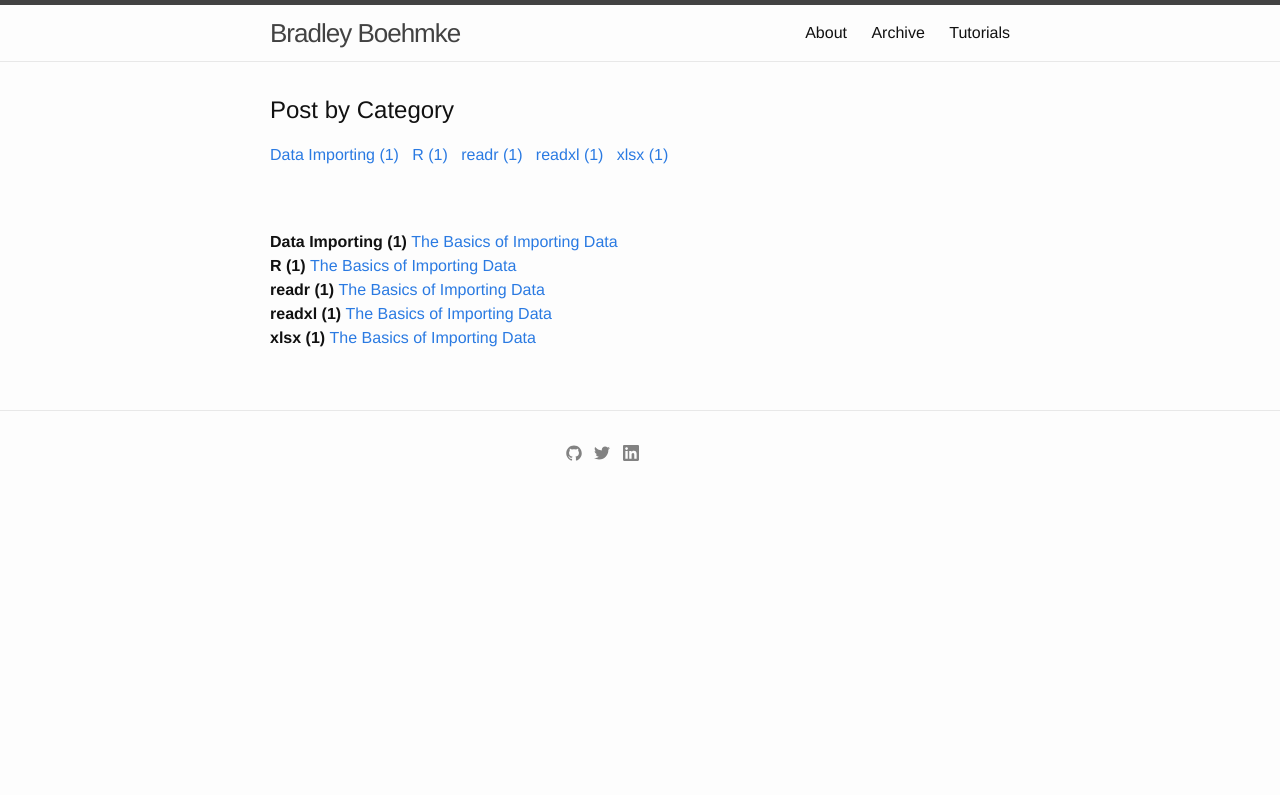
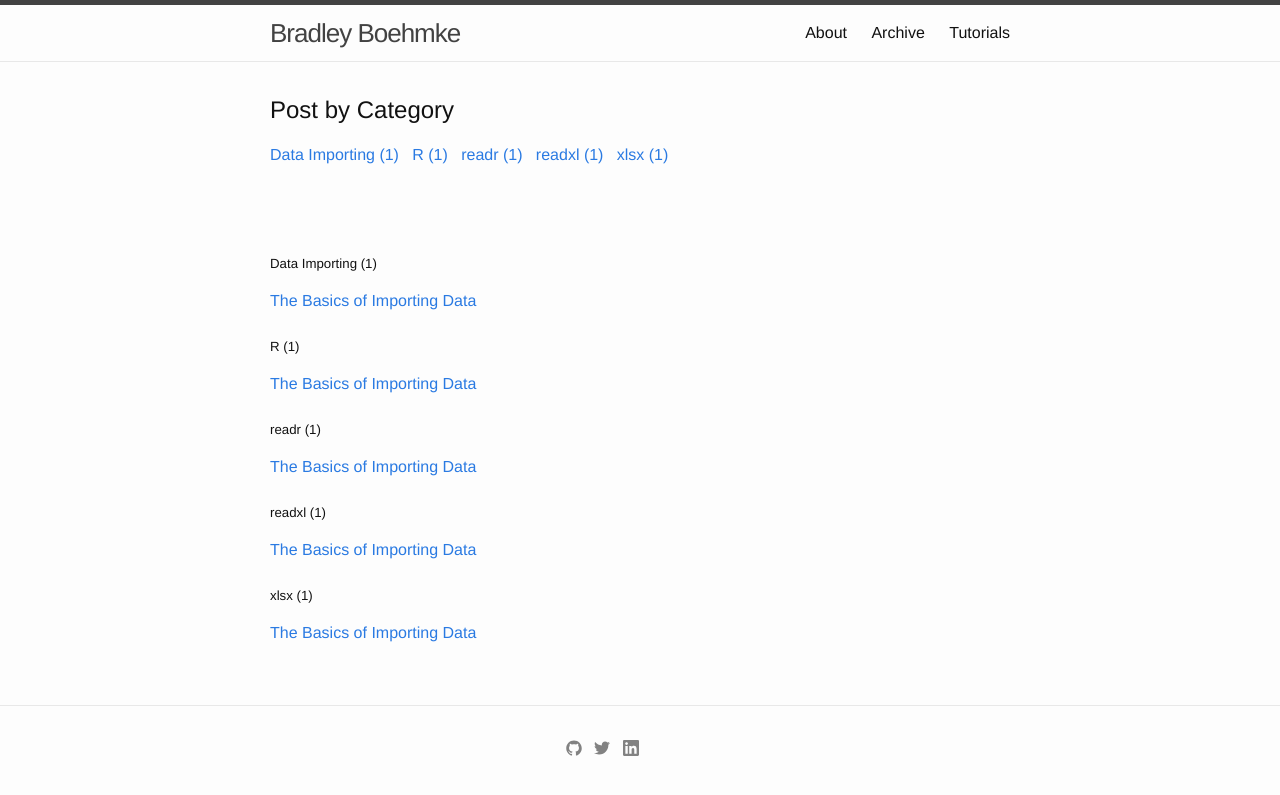
Before and after one commit to bradleyboehmke/bradleyboehmke, a Jekyll site: the page built from archivebycategory.md, in a window 1280 px wide. Shown: the top 795 px of the page. Built offline with Jekyll 4.4.1, drawn with Linux system fonts in a browser that asks for light colours.

Commit message:
Update archivebycategory.md

```diff
--- a/archivebycategory.md
+++ b/archivebycategory.md
@@ -23,7 +23,7 @@ sitemap: false
 
 <div id="index">
     {% for category in categories %}
-    <a name="{{ category[0] }}"></a><br><strong>{{ category[0] | replace:'-', ' ' }} ({{ category | last | size }}) </strong>
+    <a name="{{ category[0] }}"></a><br><br><h5>{{ category[0] | replace:'-', ' ' }} ({{ category | last | size }}) </h5>
     {% assign sorted_posts = site.posts | sort: 'title' %}
     {% for post in sorted_posts %}
     {%if post.categories contains category[0]%}
```
